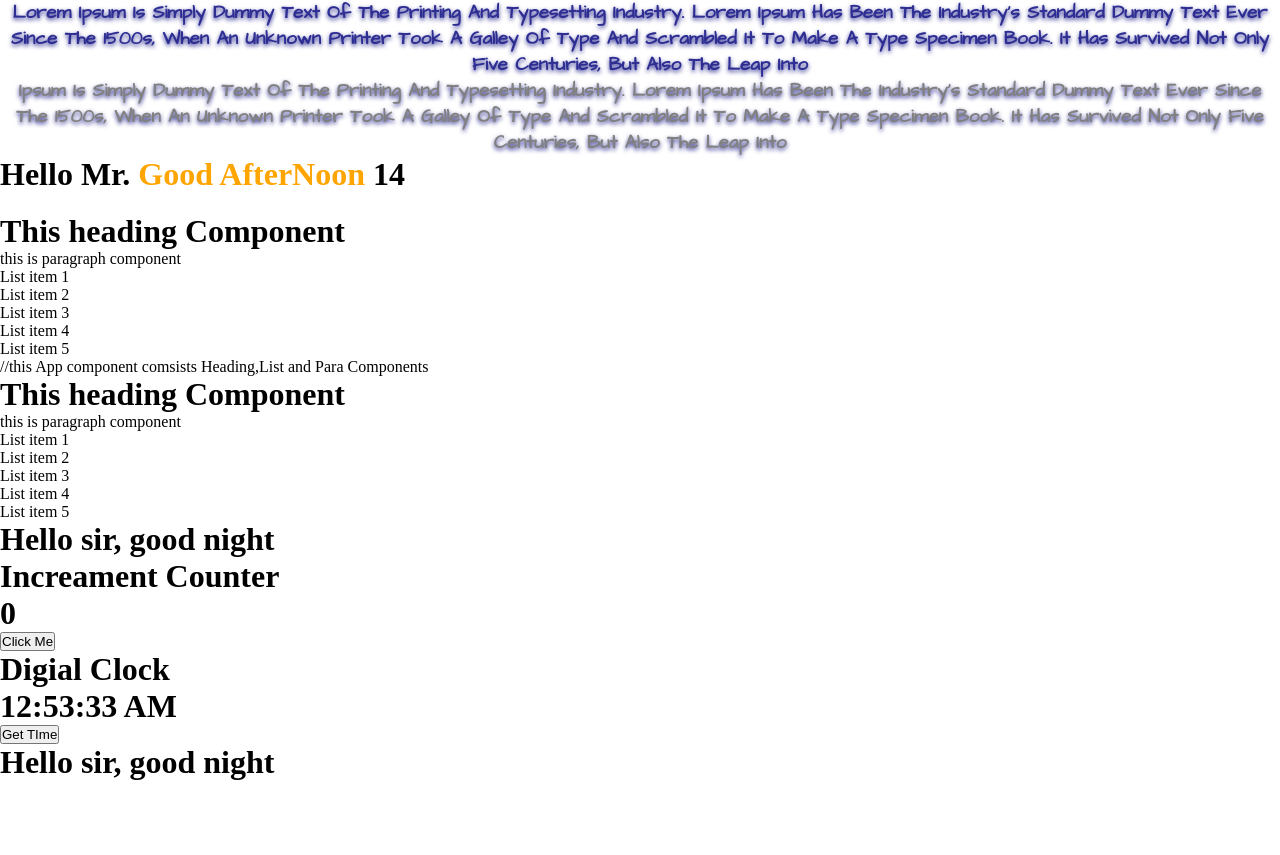
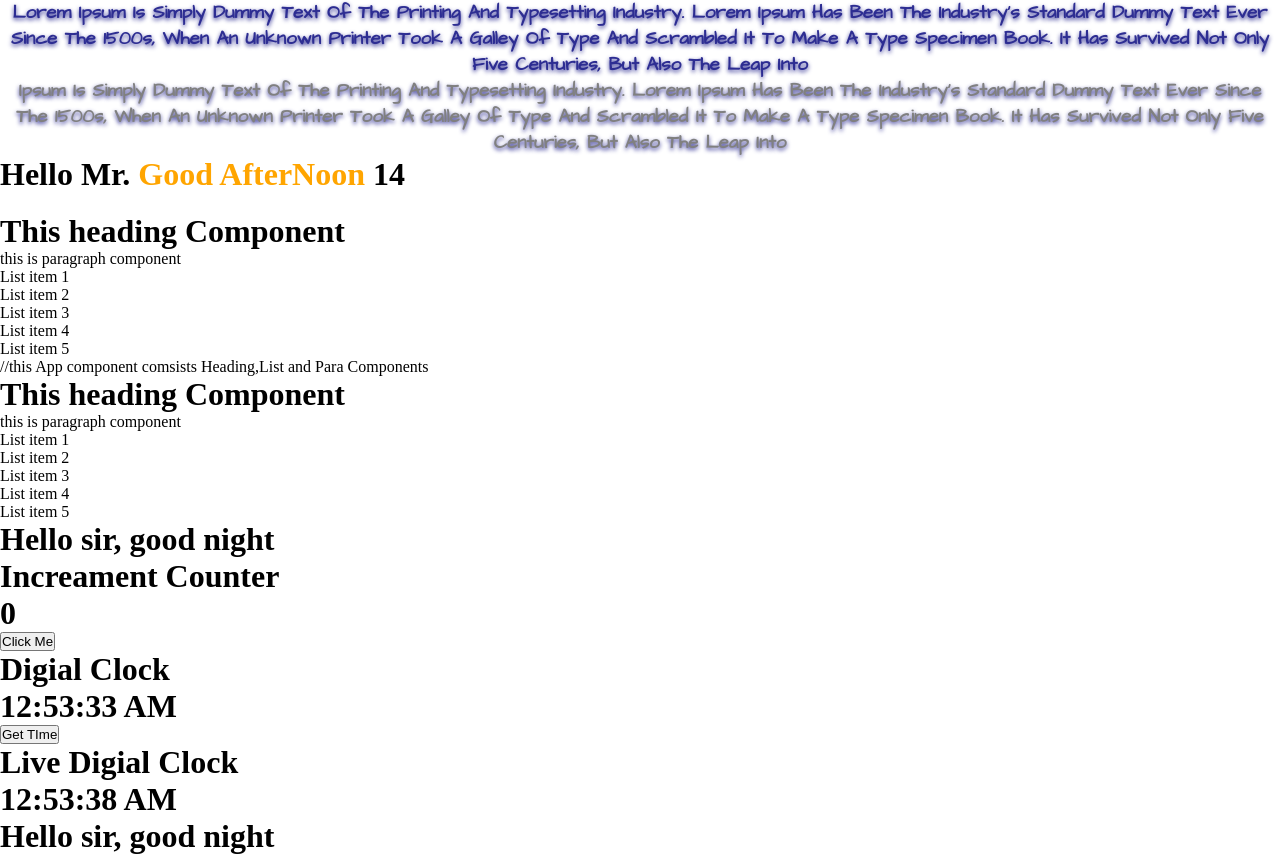
Before and after one commit to sushilv3/reactPrac, a React (Create React App) app: page / in a window 1280 px wide. Shown: the part 546-1401 px from the top of the page. Before the commit the page ends 1327 px from the top, so only its background shows below. Built offline with nearby package versions, Linux system fonts and the light colour scheme.

Commit message:
added live digital clock

```diff
--- a/src/App.js
+++ b/src/App.js
@@ -27,6 +27,14 @@ const UpdateTime = ()=>{
   currentTime = new Date().toLocaleTimeString();
   setCtime(currentTime);
 };
+
+const [curTime1,setCtime1] = useState(currentTime);
+const UpdateTime1 = ()=>{
+  currentTime = new Date().toLocaleTimeString();
+  setCtime1(currentTime);
+};
+
+setInterval(UpdateTime1,1000);
   return (
    <>
    <Heading />
@@ -45,6 +53,8 @@ const UpdateTime = ()=>{
    <h1 >{curTime}</h1>
    <button onClick={UpdateTime}>Get TIme</button>
 
+   <h1>Live Digial Clock</h1>
+   <h1>{curTime1}</h1>
 
    </>
   );
```
